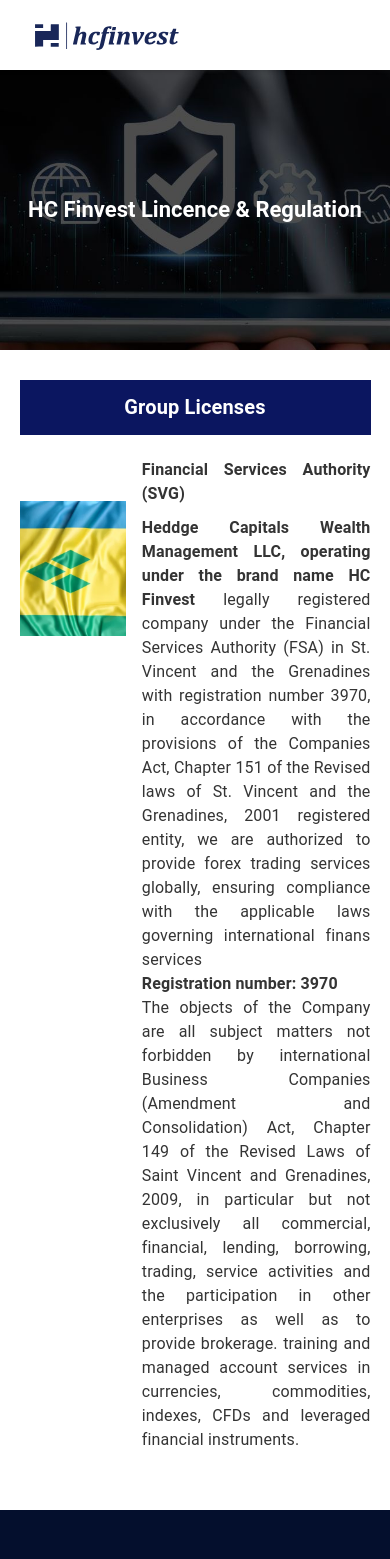
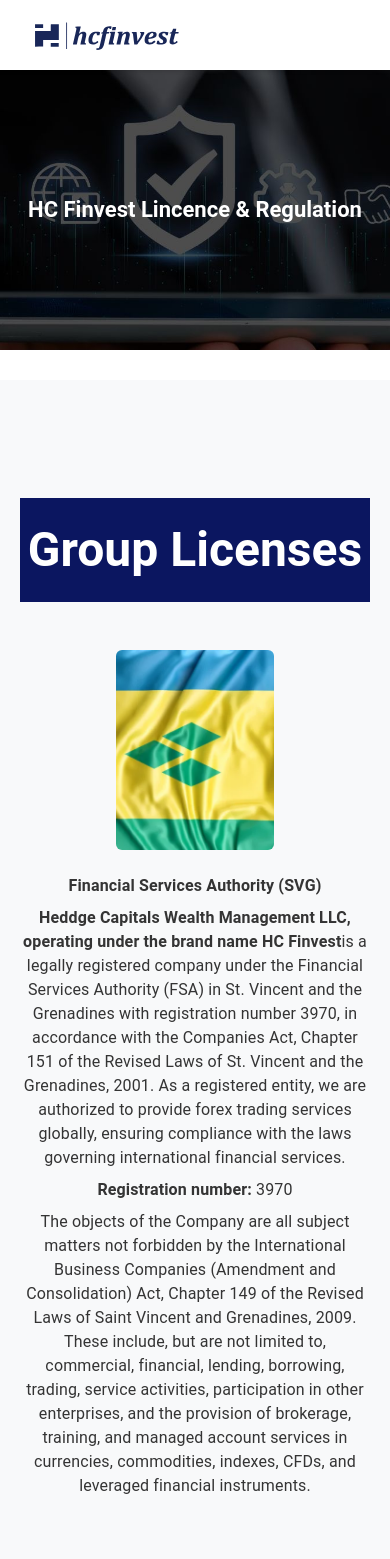
Before and after one commit to Diptesh-Dhangar/hc-finvest, a React (Create React App) app in the folder hc-finvest-website/: page /regulationAndLicence in a window 390 px wide. Shown: the top 1559 px of the page. Built offline with nearby package versions, Linux system fonts and the light colour scheme; some icons are missing.

Commit message:
all responsiveness

```diff
--- a/hc-finvest-website/src/Components/Commodities.js
+++ b/hc-finvest-website/src/Components/Commodities.js
@@ -466,74 +466,67 @@
           </Typography>
         </Grid>
 
-        <Grid sx={{ backgroundColor: "#f8f9fa" }}>
-          <Grid container size={12} sx={{ width: "80%", margin: "0 auto" }}>
-            <Grid item size={7}>
-              <Typography
-                variant="h2"
-                align="left"
-                sx={{
-                  color: "#0f5e9b",
-                  fontSize: "35px",
-                  fontWeight: "700",
-                  paddingTop: "50px",
-                }}
-              >
+<div className="container py-5">
+      <div className="row align-items-center">
+
+        {/* Text Section */}
+        <div className="col-lg-6 mb-4 mb-lg-0">
+          <Typography variant="h4" className="fw-bold" style={{ fontWeight:'600' }}>
             Getting Started with Commodity Trading
           </Typography>
+
           <Typography
             style={{
               fontSize: "16px",
-                  lineHeight: "32px",
-                  marginTop: "30px",
-                  textAlign: "left",
+              lineHeight: "1.6",
+              marginBottom: "20px",
+              color: "#555"
             }}
           >
-                Commodity trading lets you speculate on price movements without
-                owning the physical asset. You can take advantage of price rises
-                or drops using CFDs (Contracts for Difference).
+            Commodity trading lets you speculate on price movements without owning the
+            physical asset. You can take advantage of price rises or drops using CFDs
+            (Contracts for Difference).
           </Typography>
+
           <Typography
             style={{
               fontSize: "16px",
-                  lineHeight: "32px",
-                  marginTop: "20px",
-                  textAlign: "left",
+              lineHeight: "1.6",
+              marginBottom: "20px",
+              color: "#555",
             }}
           >
-                Prices are influenced by global supply and demand. For example,
-                if the supply of oil increases due to better production, prices
-                may fall. If supply is disrupted, prices might spike.
+            Prices are influenced by global supply and demand. For example, if the
+            supply of oil increases due to better production, prices may fall. If
+            supply is disrupted, prices might spike.
           </Typography>
+
           <Typography
             style={{
               fontSize: "16px",
-                  lineHeight: "32px",
-                  marginTop: "20px",
-                  textAlign: "left",
+              lineHeight: "1.6",
+              marginBottom: "20px",
+              color: "#555",
             }}
           >
-                Other factors such as natural disasters, political events, and
-                market news also impact commodity prices. Traders use this
-                volatility to seek profit opportunities.
+            Other factors such as natural disasters, political events, and market news
+            also impact commodity prices. Traders use this volatility to seek profit
+            opportunities.
           </Typography>
-            </Grid>
-            <Grid
-              item
-              size={5}
-              sx={{
-                display: "flex",
-                justifyContent: "center",
-                alignItems: "center",
-              }}
-            >
+        </div>
+
+        {/* Image Section */}
+        <div className="col-lg-6 text-center">
           <img
-                src="Images/CommoditiesImages/Commodity 2.jpg"
-                style={{ borderRadius: "20px", marginTop: "50px" }}
+            src="/Images/CommoditiesImages/Commodity 2.jpg"
+            alt="Commodity Trading Graph"
+            className="img-fluid rounded"
+            loading="lazy"
           />
-            </Grid>
-          </Grid>
-        </Grid>
+        </div>
+
+      </div>
+    </div>
       </Grid>
       <TradingDetailsBox />
     </Container>
--- a/hc-finvest-website/src/Components/RegulationAndLicence.js
+++ b/hc-finvest-website/src/Components/RegulationAndLicence.js
@@ -37,117 +37,59 @@
       </Box>
 
       {/* MAIN SECTION */}
-      <Grid
-        container
-        spacing={2}
-        sx={{
-          marginX: { xs: "5%", sm: "8%", md: "10%" },
-          marginBottom: "30px",
-          border: "0px solid green",
-          paddingBottom:'2%'
-        }}
-      >
-        {/* HEADING – CENTERED ALWAYS */}
-        <Grid
-          item
-          size={12}
-          md={12}
-          lg={12}
-          xs={12}
-          sx={{
-            backgroundColor: "#0b1660",
-            height: { xs: "55px", sm: "70px" },
-            display: "flex",
-            justifyContent: "center",
-            alignItems: "center",
-            textAlign: "center",
-            border: "0px solid red",
-          }}
-        >
-          <Typography
-            variant="h4"
-            sx={{
-              color: "#fff",
-              fontWeight: "bold",
-              fontSize: { xs: "20px", sm: "28px" },
-            }}
-          >
-            Group Licenses
-          </Typography>
-        </Grid>
+ <section className="py-5 bg-light">
+      <div className="container">
 
-        {/* IMAGE – LEFT SIDE (50% on desktop, full width on mobile) */}
-        <Grid
-          item
-          size={4}
-          xs={12}
-          sm={6}
-          md={6}
-          lg={6}
-          xl={6}
-          sx={{
-            paddingTop: "5%",
-            display: "flex",
-            justifyContent: "center",
-          }}
-        >
-          <img
-            src="Images/RegulationsImages/Saint-Vincent-Grenadines-flag.webp"
-            alt="flag"
-            style={{
-              height: "200px",
-              maxWidth: "100%",
-              objectFit: "contain",
-            }}
-          />
-        </Grid>
+        {/* Heading */}
+        <div className="text-center mb-5 py-4" style={{ backgroundColor: "#0b1660" }}>
+          <Typography variant="h3" className="text-white fw-bold mb-0">Group Licenses</Typography>
+        </div>
 
-        {/* CONTENT – RIGHT SIDE (50% on desktop, full width on mobile) */}
-        <Grid
-          item
-          size={8}
-          xs={12}
-          sm={6}
-          md={6}
-          lg={6}
-          xl={6}
-          sx={{
-            paddingTop: { xs: "2%", sm: "3%" },
-            textAlign: "justify",
-          }}
-        >
-          <Typography sx={{fontWeight:'600' , fontSize:'22px' , marginBottom:'10px'}}>Financial Services Authority (SVG)</Typography>
+        {/* License Row */}
+        <div className="row justify-content-center align-items-start">
 
-          <Typography>
-            <strong>
-              Heddge Capitals Wealth Management LLC, operating under the brand
-              name HC Finvest{" "}
-            </strong>
-            legally registered company under the Financial Services Authority
-            (FSA) in St. Vincent and the Grenadines with registration number
-            3970, in accordance with the provisions of the Companies Act,
-            Chapter 151 of the Revised laws of St. Vincent and the Grenadines,
-            2001 registered entity, we are authorized to provide forex trading
-            services globally, ensuring compliance with the applicable laws
-            governing international finans services
-          </Typography>
+          {/* Image */}
+          <div className="col-md-2 text-center mb-4 mb-md-0">
+            <img
+              src="\Images\RegulationsImages\Saint-Vincent-Grenadines-flag.webp"
+              alt="SVG Flag"
+              className="img-fluid rounded"
+              style={{ height: "200px", width: "auto" }}
+            />
+          </div>
 
-          <Typography sx={{ fontWeight: 600 }}>
-            Registration number: 3970
-          </Typography>
+          {/* Content */}
+          <div className="col-md-8 text-center text-md-start">
+            <Typography className="mb-2">
+              <strong>Financial Services Authority (SVG)</strong>
+            </Typography>
 
-          <Typography>
-            The objects of the Company are all subject matters not forbidden by
-            international Business Companies (Amendment and Consolidation) Act,
-            Chapter 149 of the Revised Laws of Saint Vincent and Grenadines,
-            2009, in particular but not exclusively all commercial, financial,
-            lending, borrowing, trading, service activities and the
-            participation in other enterprises as well as to provide brokerage.
-            training and managed account services in currencies, commodities,
-            indexes, CFDs and leveraged financial instruments.
-          </Typography>
-        </Grid>
-      </Grid>
+            <Typography className="mb-2">
+              <strong>Heddge Capitals Wealth Management LLC, operating under the brand name HC Finvest</strong>
+              is a legally registered company under the Financial Services Authority (FSA) in St. Vincent
+              and the Grenadines with registration number 3970, in accordance with the Companies Act,
+              Chapter 151 of the Revised Laws of St. Vincent and the Grenadines, 2001. As a registered entity,
+              we are authorized to provide forex trading services globally, ensuring compliance with the laws
+              governing international financial services.
+            </Typography>
+
+            <Typography className="mb-2">
+              <strong>Registration number:</strong> 3970
+            </Typography>
+
+            <Typography className="mb-0">
+              The objects of the Company are all subject matters not forbidden by the International Business
+              Companies (Amendment and Consolidation) Act, Chapter 149 of the Revised Laws of Saint Vincent
+              and Grenadines, 2009. These include, but are not limited to, commercial, financial, lending,
+              borrowing, trading, service activities, participation in other enterprises, and the provision
+              of brokerage, training, and managed account services in currencies, commodities, indexes, CFDs,
+              and leveraged financial instruments.
+            </Typography>
+          </div>
+
+        </div>
+      </div>
+    </section>
 
       <TradingDetailsBox />
     </Container>
```
Also changed, not shown: hc-finvest-website/src/Components/Cryptocurrency.js (+37 -67 lines). Lines whose indentation alone changed are shown as unchanged.
